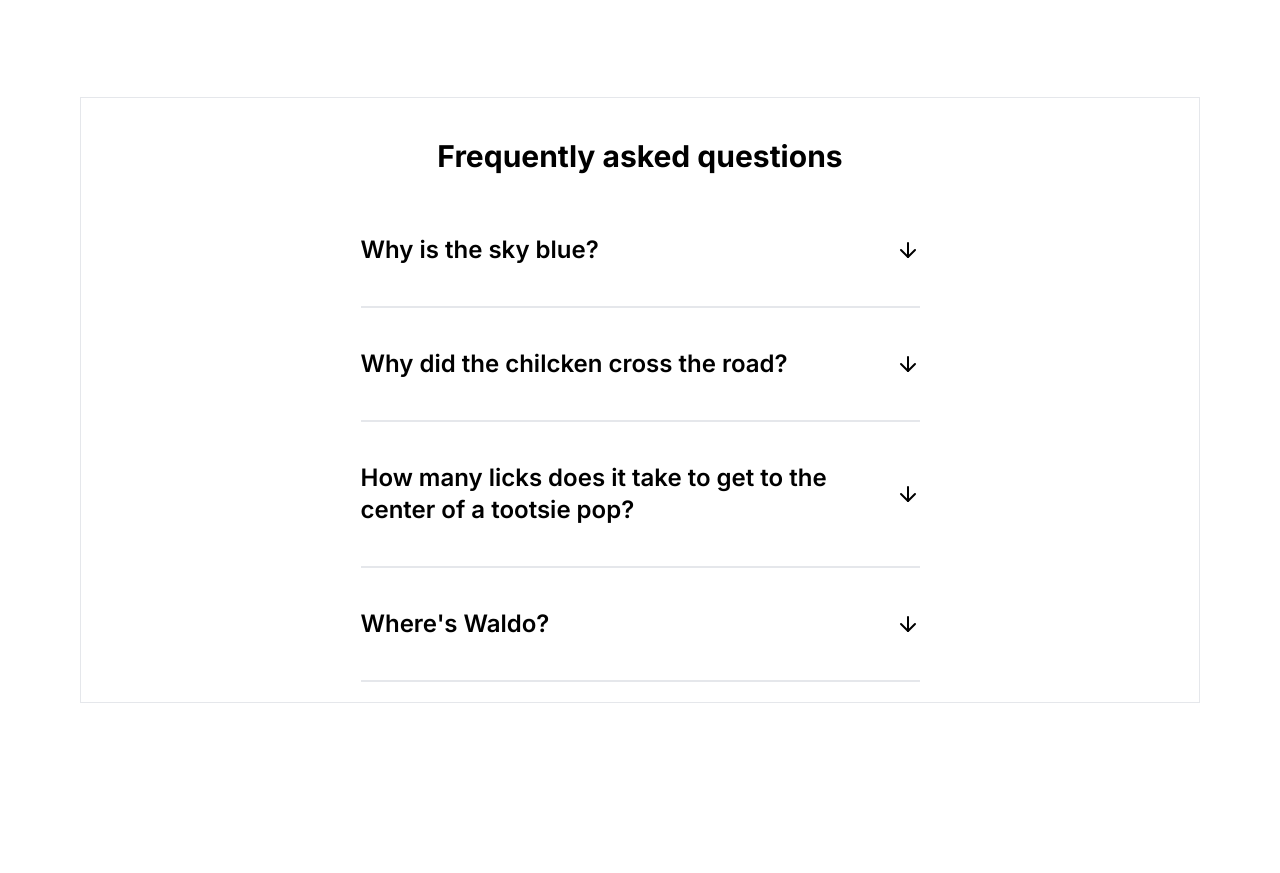
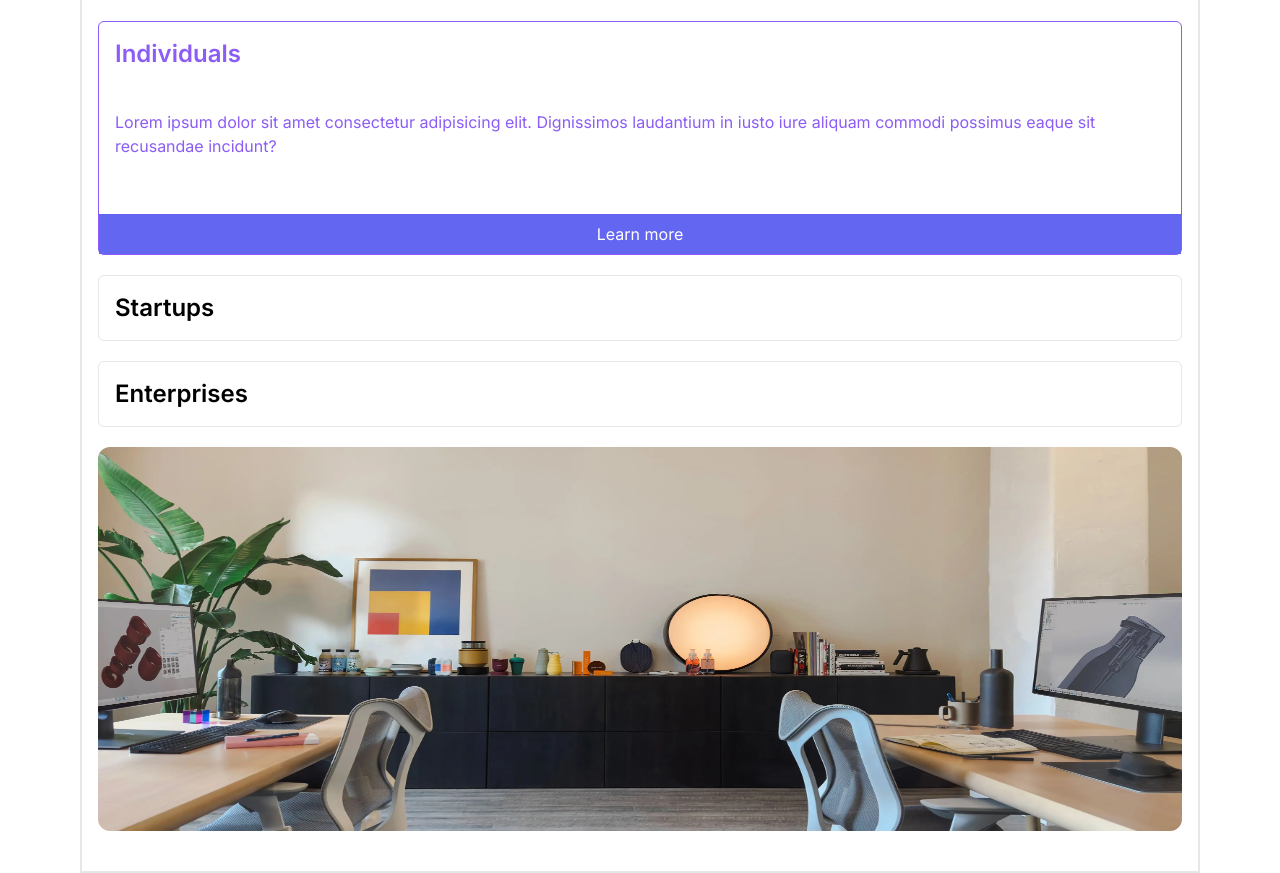
Before and after one commit to weeeeey/zeroUI, a Next.js app: page / in a window 1280 px wide. Before the commit the page ends 800 px from the top, so only its background shows below. Built offline with nearby package versions, Linux system fonts and the light colour scheme.

Commit message:
solution - image animatePresence

```diff
--- a/app/page.tsx
+++ b/app/page.tsx
@@ -1,6 +1,7 @@
 'use client';
 
 import { Basic } from '@/components/ui/accordians/basic';
+import { Solutions } from '@/components/ui/accordians/solutions';
 import { Vertical } from '@/components/ui/accordians/vertical';
 import { DrawOutlineBtn } from '@/components/ui/buttons/draw-outline-btn';
 import { NeubrutalismBtn } from '@/components/ui/buttons/neubrutalism-btn';
@@ -10,8 +11,8 @@
 
 const MainPage = () => {
     return (
-        <div className="bg-white w-full h-full  flex justify-center items-center px-20 py-10">
-            <Basic />
+        <div className="bg-white/50 w-full h-full  flex justify-center items-center px-20 py-10">
+            <Solutions />
         </div>
     );
 };
--- /dev/null
+++ b/components/ui/accordians/solutions.tsx
@@ -0,0 +1,133 @@
+'use client';
+import React, { useEffect, useState } from 'react';
+import { motion, AnimatePresence } from 'framer-motion';
+
+interface ItemProps {
+    seletedId: number;
+    idx: number;
+
+    onClick: (idx: number) => void;
+    title: string;
+}
+
+const TEXT =
+    'Lorem ipsum dolor sit amet consectetur adipisicing elit. Dignissimos laudantium in iusto iure aliquam commodi possimus eaque sit recusandae incidunt?';
+
+const Item = ({ idx, onClick, seletedId, title }: ItemProps) => {
+    return (
+        <div
+            className={`${
+                idx === seletedId && 'border-violet-500 text-violet-500'
+            } border w-full rounded-md cursor-pointer`}
+        >
+            <div onClick={() => onClick(idx)} className="p-4">
+                <h1 className=" font-semibold text-2xl text-start">{title}</h1>
+                <p
+                    className={`text-start transition-all duration-500 overflow-hidden  ${
+                        seletedId === idx ? 'h-32 sm:pt-10' : 'h-0'
+                    }`}
+                >
+                    {TEXT}
+                </p>
+            </div>
+            <footer
+                className={`flex justify-center items-center text-white bg-indigo-500 overflow-hidden h-0 transition-all ${
+                    seletedId === idx && 'h-10 '
+                }`}
+            >
+                <span>Learn more</span>
+            </footer>
+        </div>
+    );
+};
+
+const MyImage = ({
+    image,
+    selectedId,
+    idx,
+}: {
+    idx: number;
+    selectedId: number;
+    image: string;
+}) => {
+    return (
+        <AnimatePresence>
+            {selectedId === idx && (
+                <motion.img
+                    src={image}
+                    initial={{ opacity: 0 }}
+                    animate={{ opacity: 1 }}
+                    exit={{ opacity: 0 }}
+                    transition={{ duration: 1, delay: 0.3 }}
+                    className="w-[100%] h-96 rounded-xl absolute top-0 left-0"
+                />
+            )}
+        </AnimatePresence>
+    );
+};
+
+export const Solutions = () => {
+    const [selectedId, setSelectedId] = useState(0);
+    const [image, setImage] = useState('');
+    // const [isMount, setisMount] = useState(false);
+    const handleClick = (idx: number) => {
+        setSelectedId(idx);
+    };
+
+    // useEffect(() => {
+    //     setisMount(true);
+    // }, []);
+
+    useEffect(() => {
+        switch (selectedId) {
+            case 0:
+                setImage('/vertical/1.webp');
+                break;
+            case 1:
+                setImage('/vertical/s4-day.jpg');
+                break;
+            default:
+                setImage('/vertical/sec.jpg');
+        }
+    }, [selectedId]);
+
+    // if (!isMount) return null;
+
+    return (
+        <div className="w-full h-auto border-2 px-4 py-10 flex flex-col space-y-5 overflow-hidden">
+            <h1 className="font font-extrabold text-2xl">Solutions</h1>
+            <Item
+                idx={0}
+                onClick={handleClick}
+                seletedId={selectedId}
+                title="Individuals"
+            />
+            <Item
+                idx={1}
+                onClick={handleClick}
+                seletedId={selectedId}
+                title="Startups"
+            />
+            <Item
+                idx={2}
+                onClick={handleClick}
+                seletedId={selectedId}
+                title="Enterprises"
+            />
+
+            <div className="relative w-full h-96">
+                {Array.from({ length: 3 }).map((_, idx) => (
+                    <MyImage
+                        key={idx}
+                        idx={idx}
+                        image={image}
+                        selectedId={selectedId}
+                    />
+                ))}
+                {/* <MyImage idx={0} image={image} selectedId={selectedId} /> */}
+                {/* <MyImage idx={1} image={image} selectedId={selectedId} /> */}
+                {/* <MyImage idx={2} image={image} selectedId={selectedId} /> */}
+            </div>
+        </div>
+    );
+};
```
Also changed, not shown: public/vertical/2.svg (deleted), public/vertical/3.svg (deleted).
